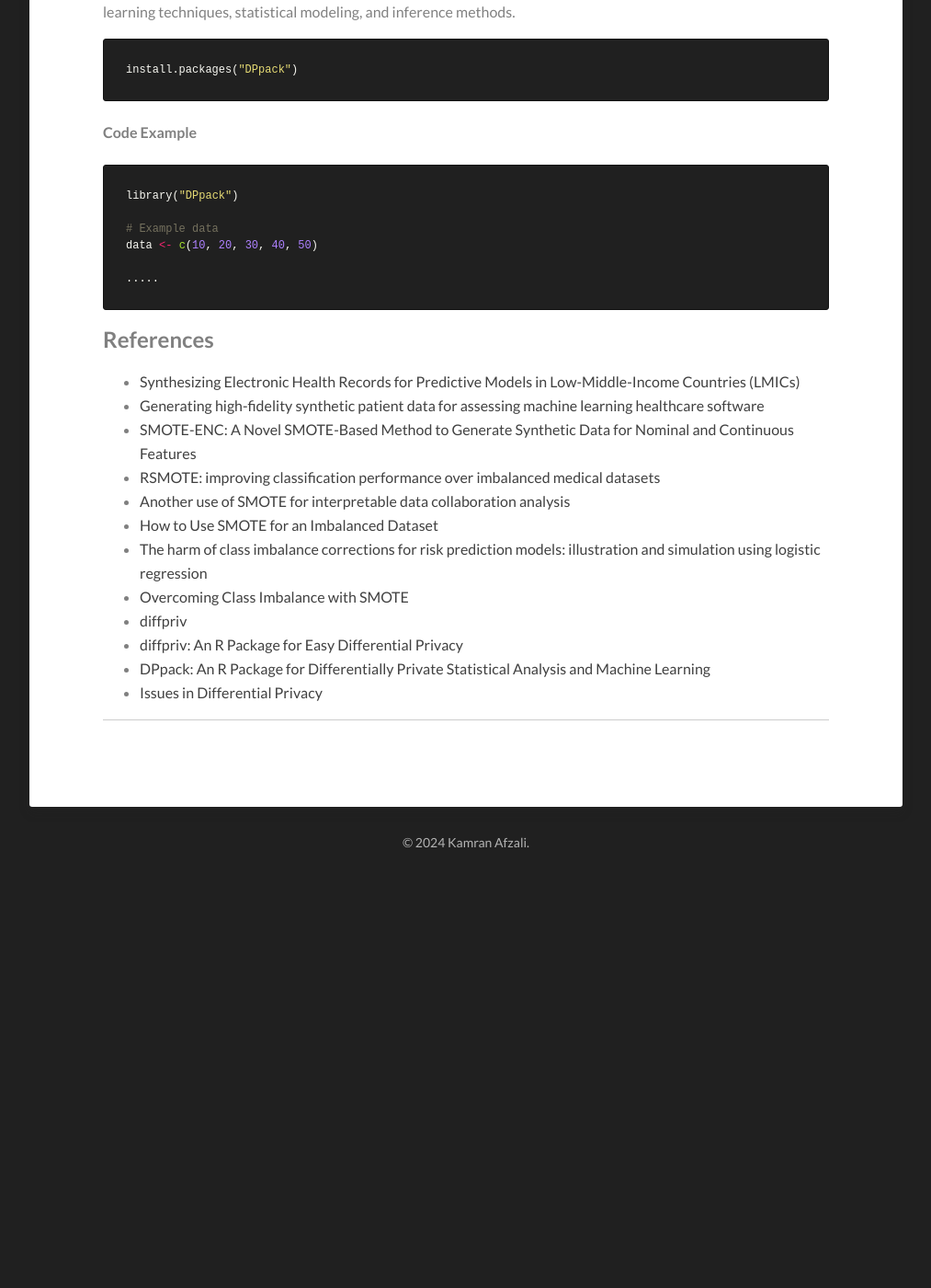
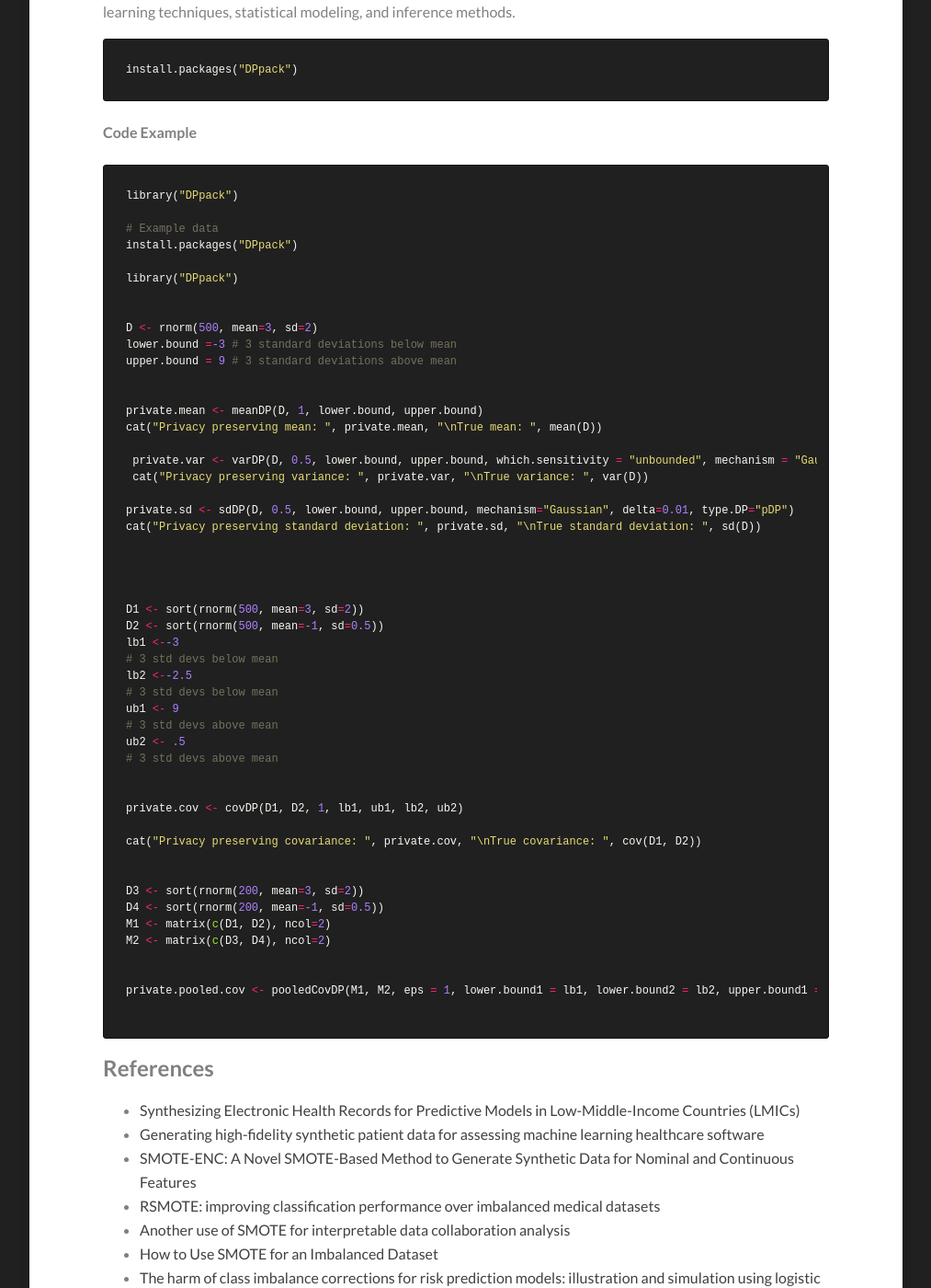
Before and after one commit to Kamran-Afzali/Kamran-Afzali.github.io, a Jekyll site: the page built from _posts/2024-09-28-smote_blog.md, in a window 1280 px wide and 1400 px high, scrolled down 2516 px. Shown: the whole window at 92% size, without its empty margins (133-1146 px from the left). Built offline with Jekyll 4.4.1, drawn with Linux system fonts in a browser that asks for light colours; our own code applies the rules of GitHub Pages for plain Markdown files; before the commit the page ends 3468 px from its top, so only the background shows below that.

Commit message:
Update 2024-09-28-smote_blog.md

````diff
--- a/_posts/2024-09-28-smote_blog.md
+++ b/_posts/2024-09-28-smote_blog.md
@@ -43,9 +43,53 @@ install.packages("DPpack")
 library("DPpack")
 
 # Example data
-data <- c(10, 20, 30, 40, 50)
+install.packages("DPpack")
 
-.....
+library("DPpack")
+
+
+D <- rnorm(500, mean=3, sd=2)
+lower.bound =-3 # 3 standard deviations below mean
+upper.bound = 9 # 3 standard deviations above mean
+
+
+private.mean <- meanDP(D, 1, lower.bound, upper.bound)
+cat("Privacy preserving mean: ", private.mean, "\nTrue mean: ", mean(D))
+
+ private.var <- varDP(D, 0.5, lower.bound, upper.bound, which.sensitivity = "unbounded", mechanism = "Gaussian", delta = 0.01)
+ cat("Privacy preserving variance: ", private.var, "\nTrue variance: ", var(D))
+
+private.sd <- sdDP(D, 0.5, lower.bound, upper.bound, mechanism="Gaussian", delta=0.01, type.DP="pDP")
+cat("Privacy preserving standard deviation: ", private.sd, "\nTrue standard deviation: ", sd(D))
+
+
+
+
+D1 <- sort(rnorm(500, mean=3, sd=2))
+D2 <- sort(rnorm(500, mean=-1, sd=0.5))
+lb1 <--3
+# 3 std devs below mean
+lb2 <--2.5
+# 3 std devs below mean
+ub1 <- 9
+# 3 std devs above mean
+ub2 <- .5
+# 3 std devs above mean
+
+
+private.cov <- covDP(D1, D2, 1, lb1, ub1, lb2, ub2)
+
+cat("Privacy preserving covariance: ", private.cov, "\nTrue covariance: ", cov(D1, D2))
+
+
+D3 <- sort(rnorm(200, mean=3, sd=2))
+D4 <- sort(rnorm(200, mean=-1, sd=0.5))
+M1 <- matrix(c(D1, D2), ncol=2)
+M2 <- matrix(c(D3, D4), ncol=2)
+
+
+private.pooled.cov <- pooledCovDP(M1, M2, eps = 1, lower.bound1 = lb1, lower.bound2 = lb2, upper.bound1 = ub1, upper.bound2 = ub2)
+
 ```
 
 
````
